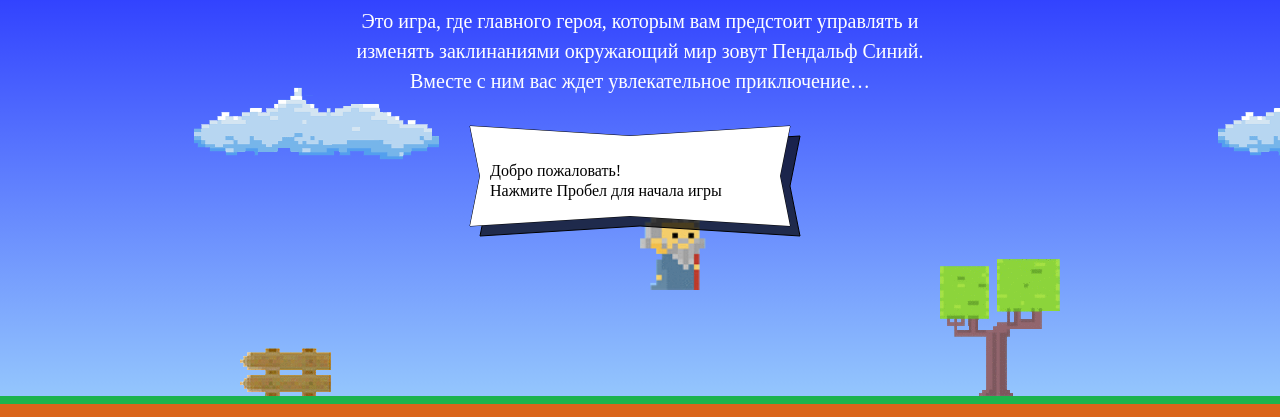
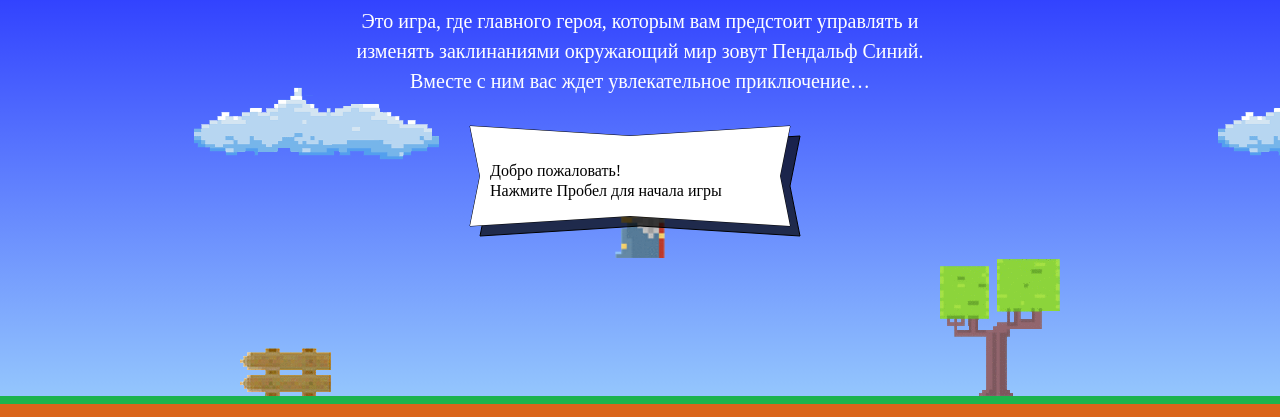
Before and after one commit to HelenMoskovskaya/572193-code-and-magick, a website: page index.html in a window 1280 px wide. Shown: the part 203-620 px from the top of the page. Drawn offline with Linux system fonts and the light colour scheme; a web font is replaced by a local one.

Commit message:
внесла правки в первое задание

```diff
--- a/index.html
+++ b/index.html
@@ -184,19 +184,21 @@
 <script>
   var fireballSize = 22;
   var getFireballSpeed = function (left) {
-    return left = true ? 5 : 2;
+    return left ? 5 : 2;
   };
   var wizardSpeed = 3;
   var wizardWidth = 70;
-  var getWizardHeight = function () {
-    var WizardHeight = 1.337 * wizardWidth;
-    return WizardHeight;
+  var getWizardHeight = function (wizardWidth) {
+    var calcWizarHeight = wizardWidth * 1.337;
+    return calcWizarHeight;
   };
+  var wizardHeight = getWizardHeight(wizardWidth);
+
   var getWizardX = function (width) {
-    return width / 2;
+    return (width - wizardWidth) / 2;
   };
   var getWizardY = function (height) {
-    return height / 3;
+    return (height - wizardHeight) / 3;
   };
 </script>
 <script src="js/game.js"></script>
```
